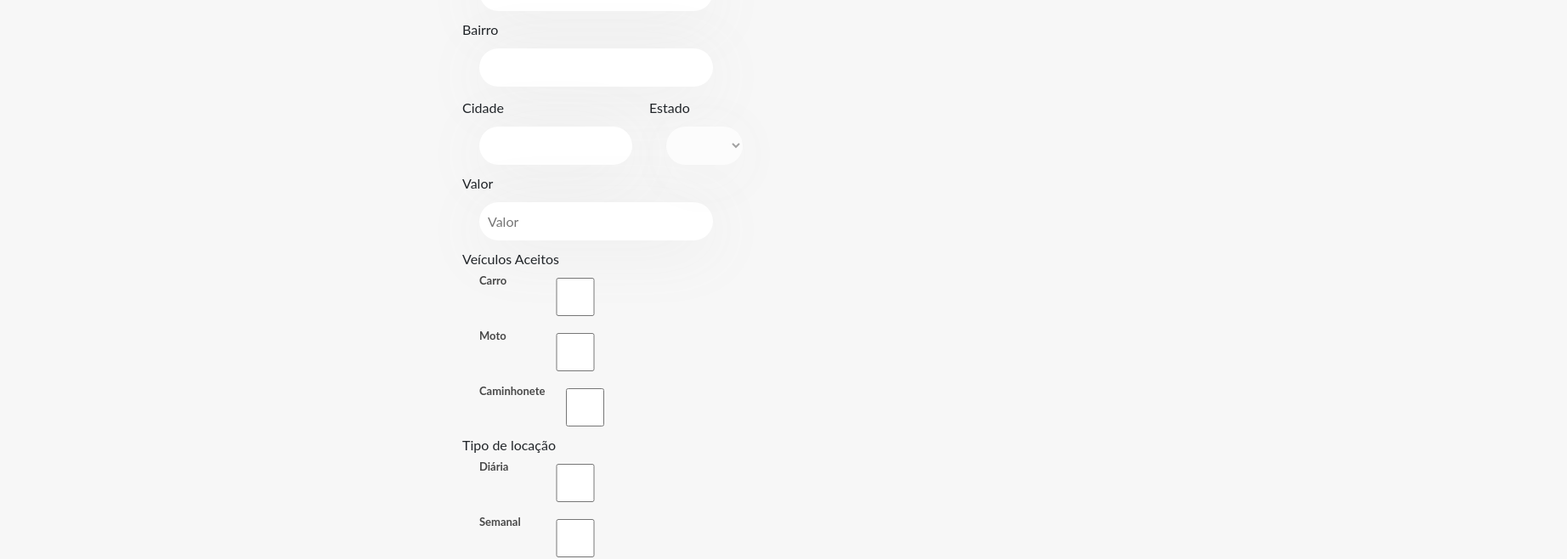
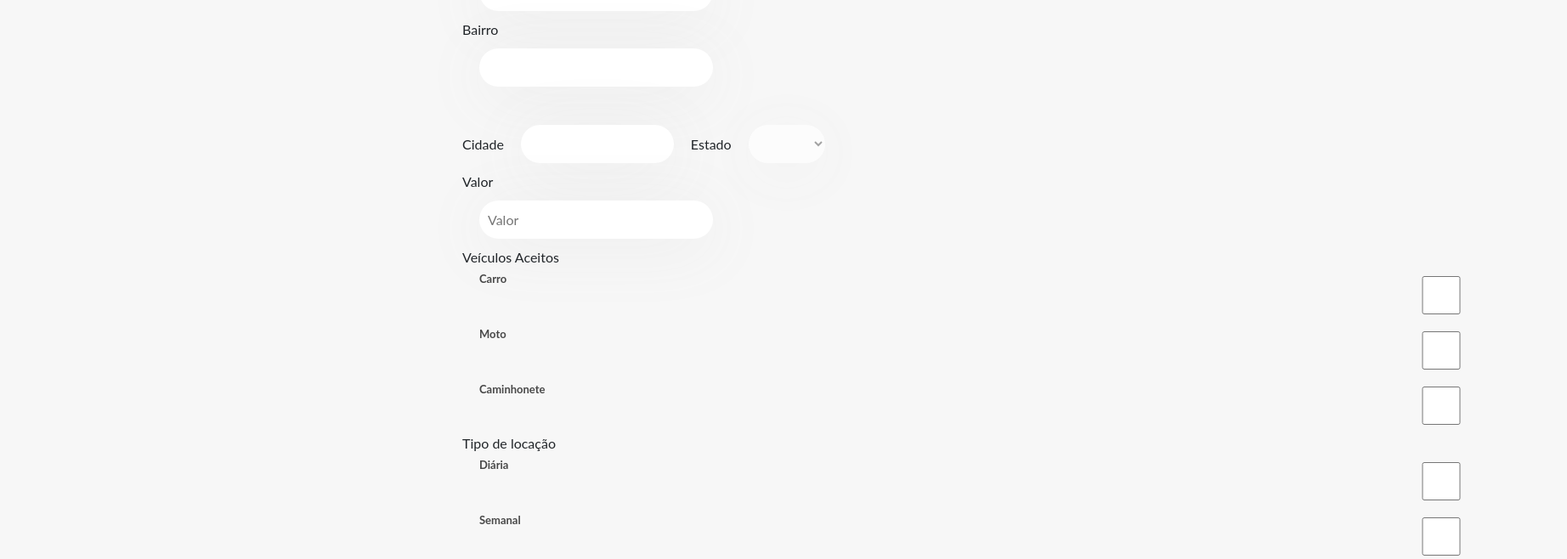
Before and after one commit to bermarques/estacionaai, a React (Create React App) app: page /parking in a window 1280 px wide. Shown: the part 564-1222 px from the top of the page at 85% size, 1844 px wide, since content can reach past the window. Built offline with nearby package versions, Linux system fonts and the light colour scheme.

Commit message:
fix: width fixed on parking form

```diff
--- a/src/Style/ParkingForm/style.css
+++ b/src/Style/ParkingForm/style.css
@@ -1,11 +1,17 @@
 @media only screen and (max-width: 360px) {
   .master-parking-form {
     width: 100%;
-    margin: 10px auto;
+    margin-left: 4% !important;
   }
   .style-form-park {
     width: 100%;
     margin-left: 2% !important;
+  }
+  .logo-parking {
+    margin-left: 25% !important;
+  }
+  .button-send {
+    margin-left: 10% !important;
   }
 }
 .master-parking-form {
@@ -14,7 +20,7 @@
   align-items: center;
   justify-content: center;
   margin-left: 42.5%;
-  width: 15%;
+  width: 100%;
 }
 
 .input-form {
```
